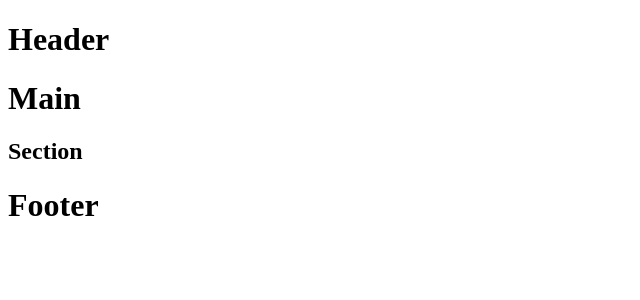
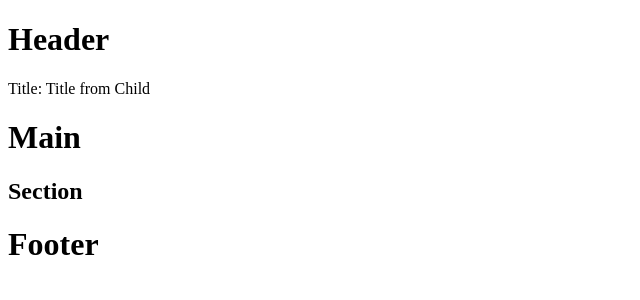
Before and after one commit to nandahadymulya/vue3-basic, a Vue app: page / in a window 1280 px wide. Shown: the top 300 px of the page, without its empty margins (0-640 px from the left). Built offline with nearby package versions, Linux system fonts and the light colour scheme.

Commit message:
feat: props in slot

```diff
--- a/src/App.vue
+++ b/src/App.vue
@@ -10,8 +10,11 @@ export default {
 
 <template>
   <ChildComponent>
-    <template v-slot:default>
+    <!-- <template v-slot:default="props"> -->
+    <template v-slot:default="{ data }">
       <h1>Header</h1>
+      <!-- <span>Title: {{ props.data }} </span> -->
+      <span>Title: {{ data }} </span>
     </template>
     <template v-slot:main>
       <h1>Main</h1>
--- a/src/components/ChildComponent.vue
+++ b/src/components/ChildComponent.vue
@@ -1,6 +1,19 @@
+<script>
+export default {
+  data() {
+    return {
+      title: "Title from Child",
+      main: "Main from Child",
+      section: "Section from Child",
+      footer: "Footer from Child",
+    };
+  },
+};
+</script>
+
 <template>
   <header>
-    <slot />
+    <slot :data="title" />
   </header>
   <main>
     <slot name="main" />
```
